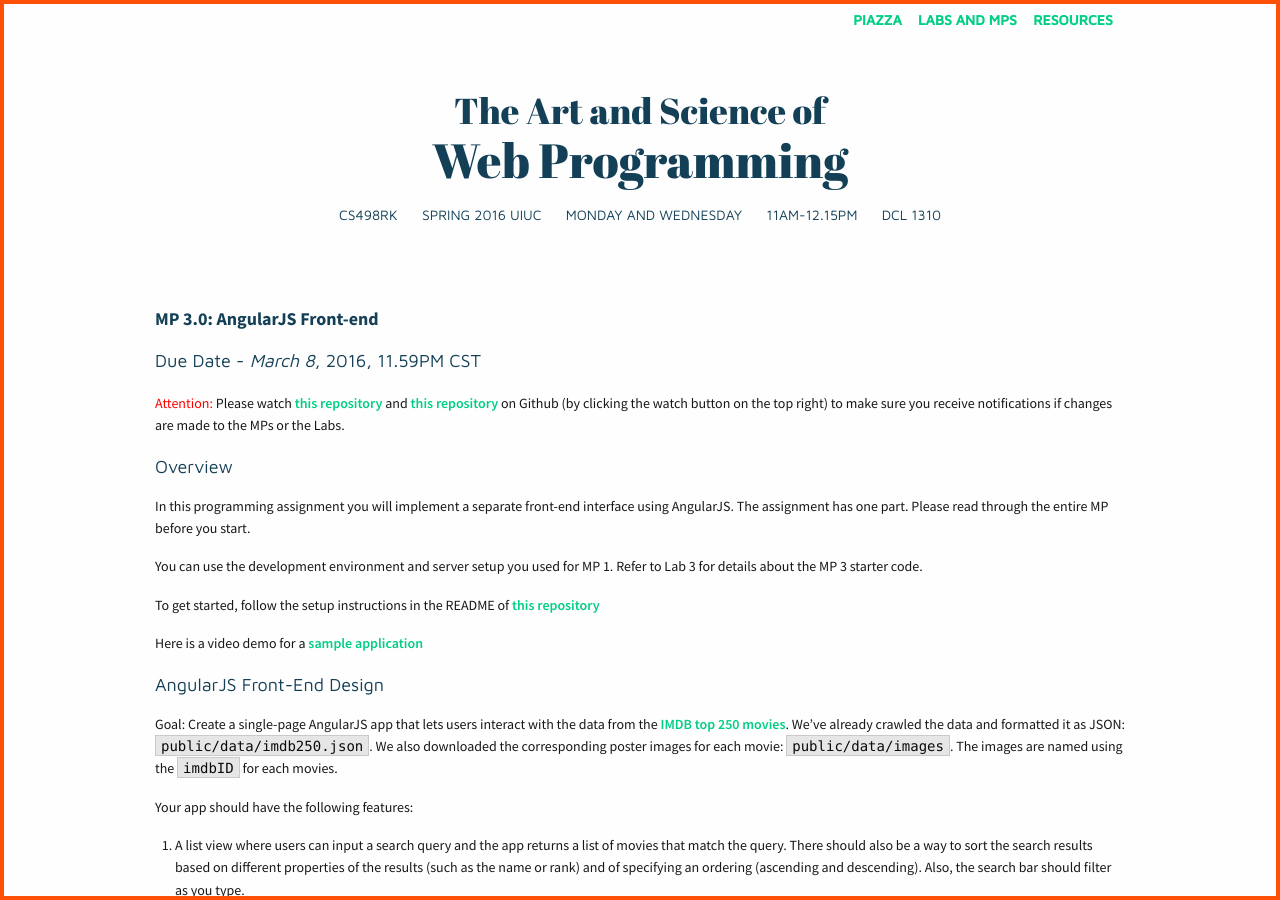
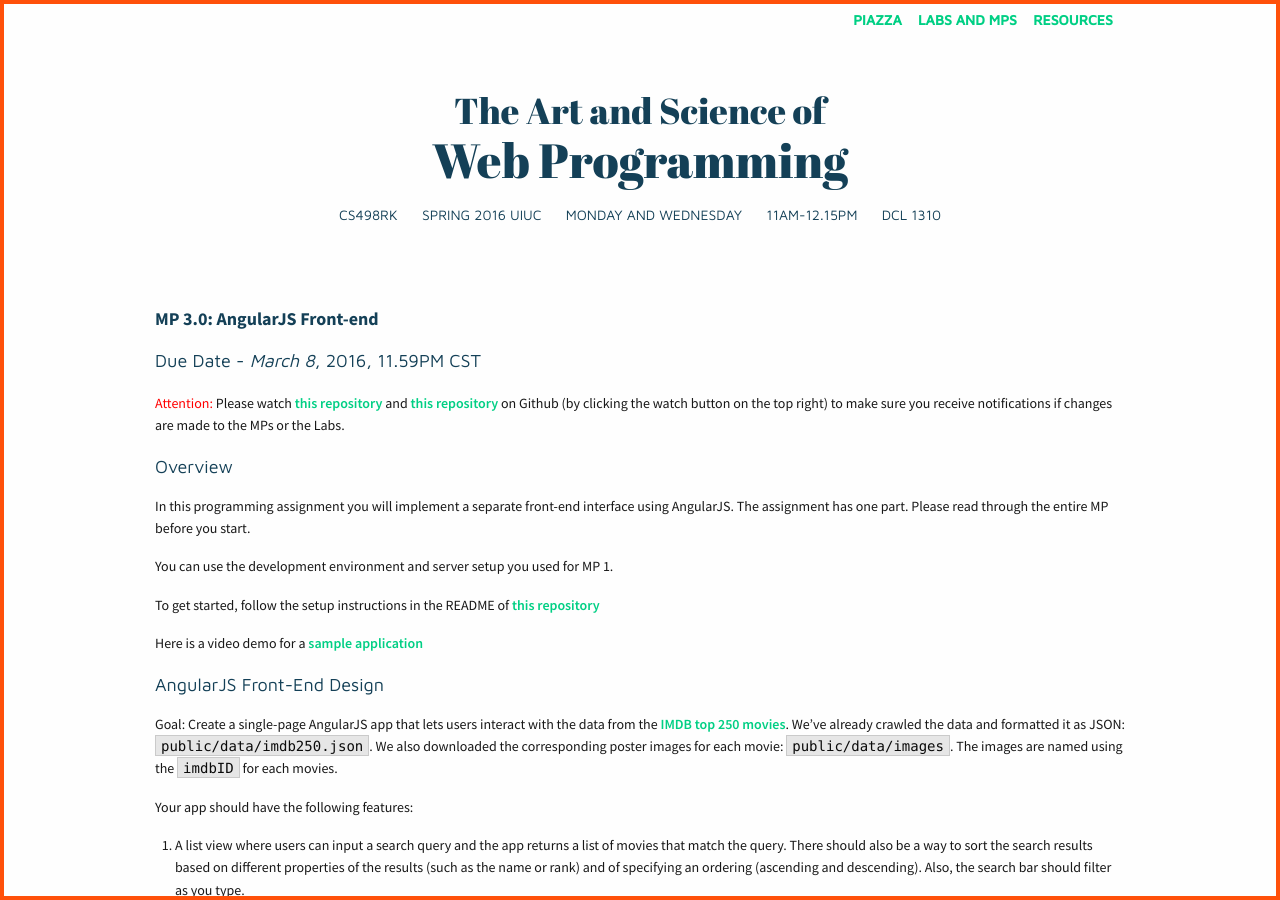
Before and after one commit to biplabdeka/fa2016, a Jekyll site: the page built from _posts/2016-3-2-MP-3.md, in a window 1280 px wide and 900 px high. Built offline with Jekyll 4.4.1, drawn with Linux system fonts in a browser that asks for light colours; nearby versions of some CDN libraries.

Commit message:
Update 2016-3-2-MP-3.md

```diff
--- a/_posts/2016-3-2-MP-3.md
+++ b/_posts/2016-3-2-MP-3.md
@@ -11,7 +11,7 @@ due: Mar 8, 11.59PM CST
 <div class="section-heading"> Overview </div>
 In this programming assignment you will implement a separate front-end interface using AngularJS. The assignment has one part. Please read through the entire MP before you start.
 
-You can use the development environment and server setup you used for MP 1. Refer to Lab 3 for details about the MP 3 starter code.
+You can use the development environment and server setup you used for MP 1.
 
 To get started, follow the setup instructions in the README of [this repository](https://github.com/uiuc-web-programming/mp3_starter)
 
```
